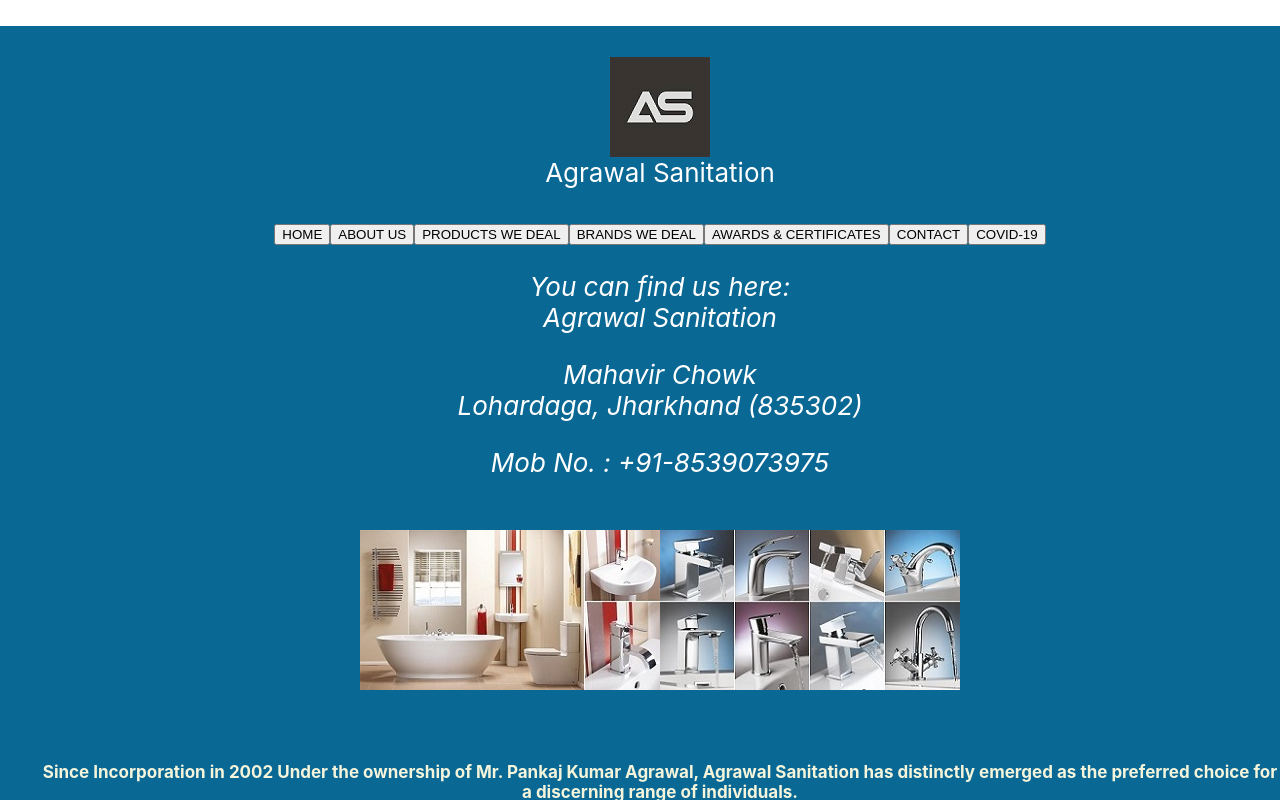
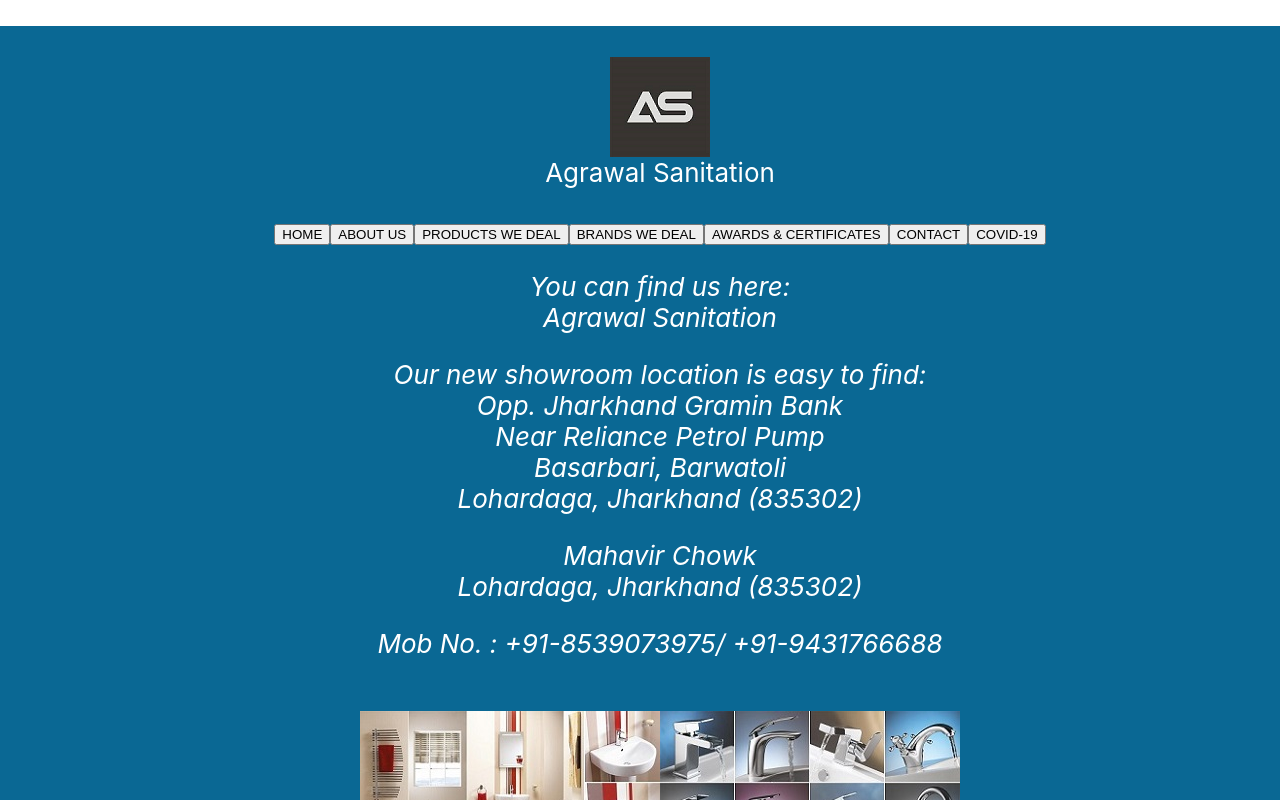
Before and after one commit to Aky006/akshay, a React (Create React App) app: page /contact in a window 1280 px wide. Shown: the top 800 px of the page. Built offline with nearby package versions, Linux system fonts and the light colour scheme.

Commit message:
Update contact.js

```diff
--- a/src/contact.js
+++ b/src/contact.js
@@ -11,11 +11,17 @@
             You can find us here:<br />
 
             Agrawal Sanitation
+            <p>
+            Our new showroom location is easy to find: <br />
+            Opp. Jharkhand Gramin Bank <br />
+            Near Reliance Petrol Pump  <br />
+            Basarbari, Barwatoli <br />
+            Lohardaga, Jharkhand (835302)  </p>
        <p>
             Mahavir Chowk <br />
             Lohardaga, Jharkhand (835302)  </p>
        <p>
-            Mob No. : +91-8539073975
+            Mob No. : +91-8539073975/ +91-9431766688
             </p>
         </address>
 
```
